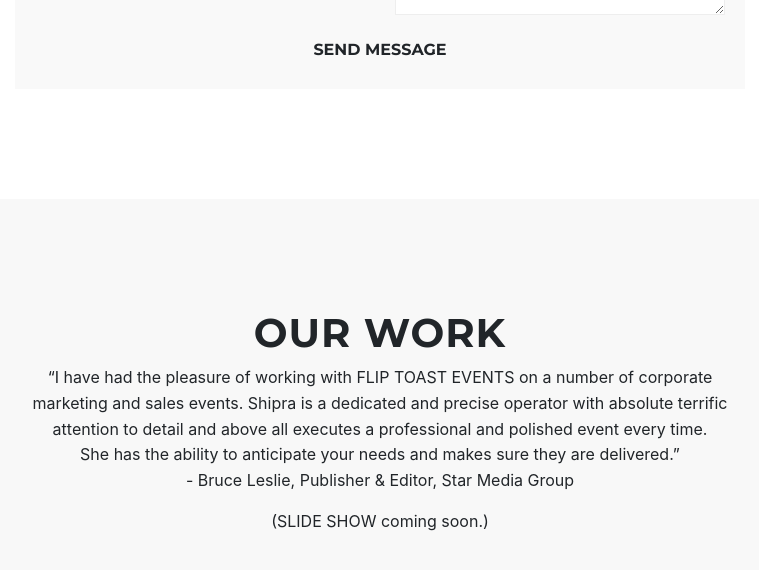
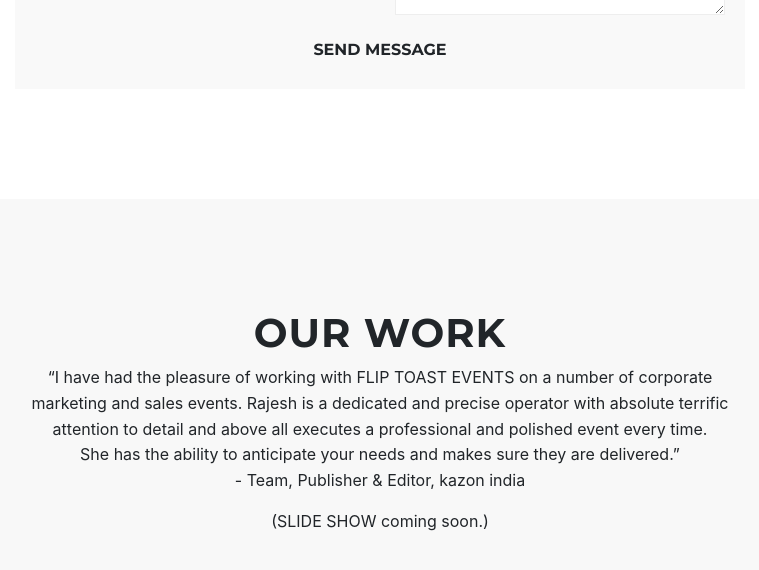
Before and after one commit to ashishcoder619/fliptoastevents, a Jekyll site: the page built from index.md, in a window 1280 px wide and 900 px high, scrolled down 2826 px. Shown: the top 570 px of the window, without its empty margins (70-829 px from the left). Built offline with Jekyll 4.4.1, drawn with Linux system fonts in a browser that asks for light colours; our own code applies the rules of GitHub Pages for plain Markdown files; some of the changed text lies outside the part shown.

Commit message:
Update page.html

```diff
--- a/_layouts/page.html
+++ b/_layouts/page.html
@@ -295,10 +295,10 @@
 				<address>
 				  <strong>Social networks</strong><br>
                        	<ul class="company-social">
-                            <li class="social-facebook"><a href="https://www.facebook.com/RadnaEvents" target="_blank"><i class="fa fa-facebook"></i></a></li>
-                            <li class="social-twitter"><a href="https://twitter.com/RadnaEvents" target="_blank"><i class="fa fa-twitter"></i></a></li>
-                            <li class="social-google"><a href="https://plus.google.com/+RadnaEventsMississauga/" target="_blank"><i class="fa fa-google-plus"></i></a></li>
-                            <li class="social-linkedin"><a href="https://www.linkedin.com/company/radna-events" target="_blank"><i class="fa fa-linkedin"></i></a></li>
+                            <li class="social-facebook"><a href="https://www.facebook.com" target="_blank"><i class="fa fa-facebook"></i></a></li>
+                            <li class="social-twitter"><a href="https://twitter.com" target="_blank"><i class="fa fa-twitter"></i></a></li>
+                            <li class="social-google"><a href="https://plus.google.com" target="_blank"><i class="fa fa-google-plus"></i></a></li>
+                            <li class="social-linkedin"><a href="https://www.linkedin.com" target="_blank"><i class="fa fa-linkedin"></i></a></li>
                         </ul>
 				</address>
 
@@ -321,10 +321,10 @@
 					<h2 class="text_color">Our work</h2>
 					</div>
 					<p>
-						“I have had the pleasure of working with FLIP TOAST EVENTS on a number of corporate marketing and sales events. Shipra is a dedicated and precise operator with absolute terrific attention to detail and above all executes a professional and polished event every time. <br>
+						“I have had the pleasure of working with FLIP TOAST EVENTS on a number of corporate marketing and sales events. Rajesh is a dedicated and precise operator with absolute terrific attention to detail and above all executes a professional and polished event every time. <br>
 						She has the ability to anticipate your needs and makes sure they are delivered.”
 						<br>
-						- Bruce Leslie, Publisher &amp; Editor, Star Media Group
+						- Team, Publisher &amp; Editor, kazon india
 					</p>
 
 					(SLIDE SHOW coming soon.)
```
Also changed, not shown: other parts of _layouts/page.html (+2 -2 lines).
